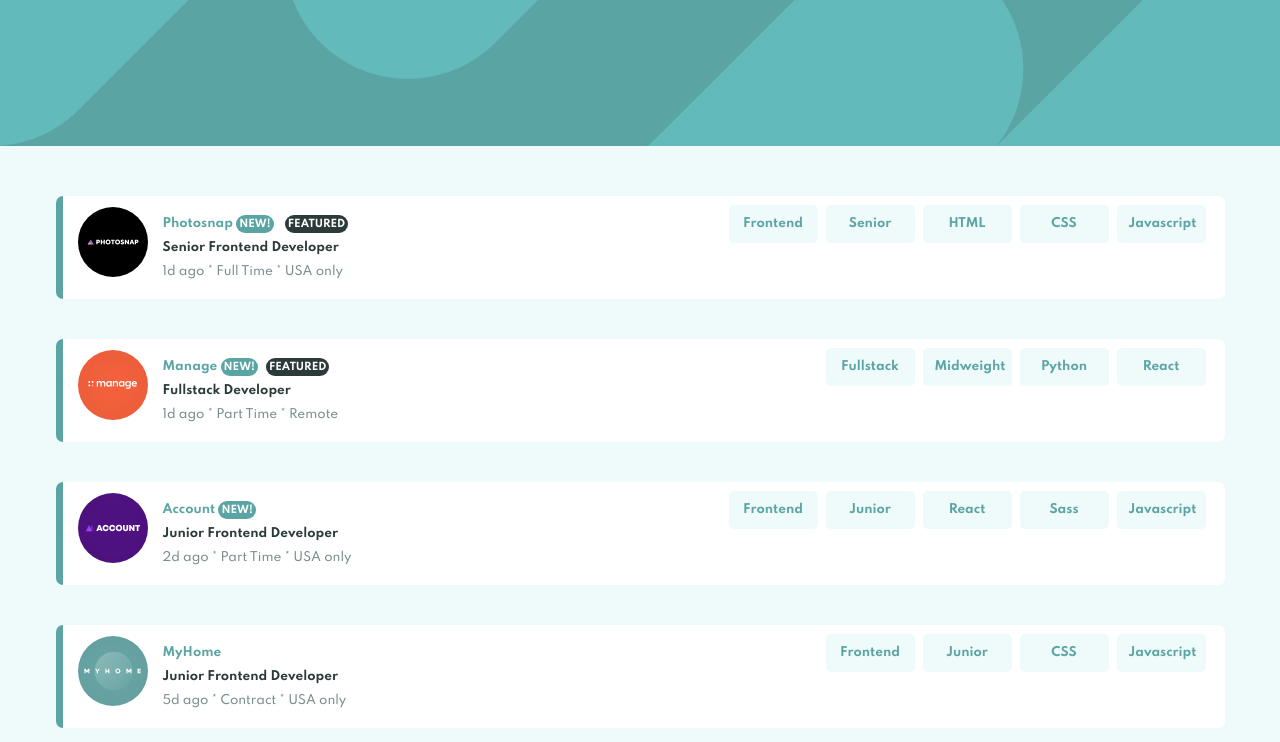
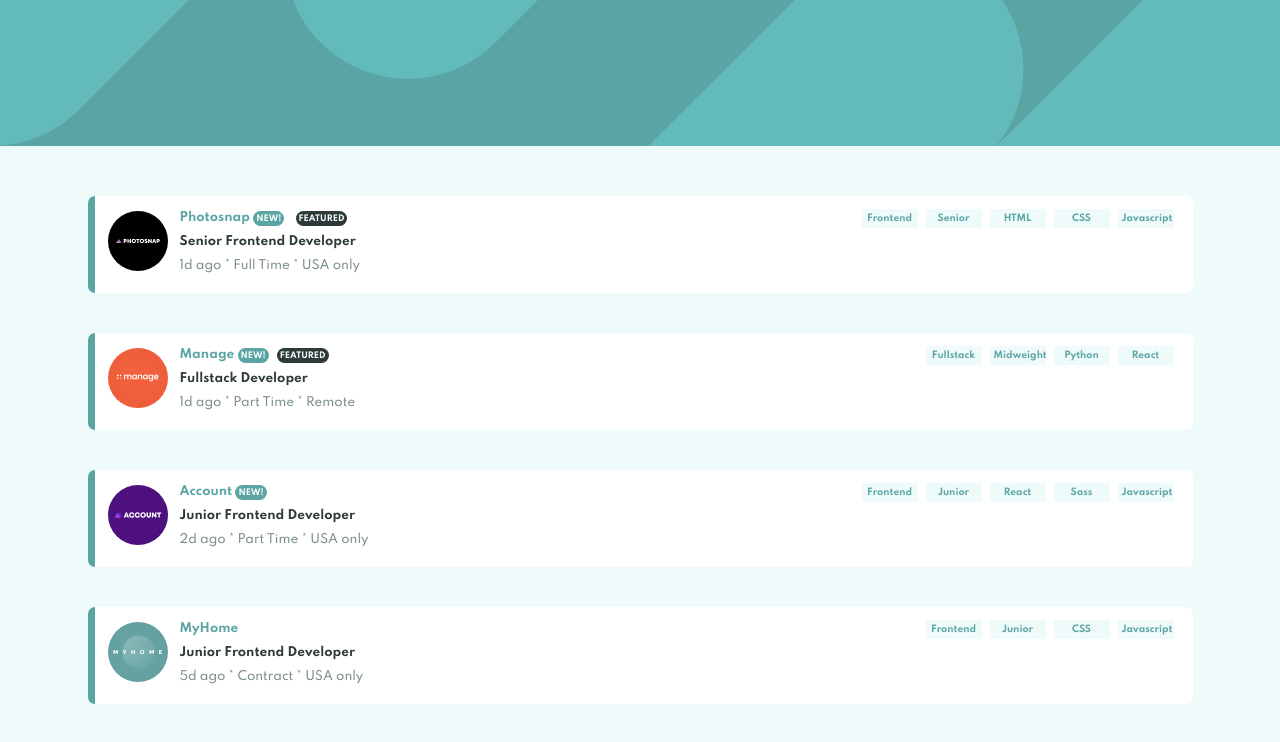
Before and after one commit to KenSparks-Dev/job-listinings, a plain HTML site: page index.html in a window 1280 px wide. Shown: the top 742 px of the page. Drawn offline with Linux system fonts and the light colour scheme; files whose address does not match are found by name.

Commit message:
most recent changes

```diff
--- a/css/listings.scss
+++ b/css/listings.scss
@@ -1,4 +1,4 @@
-@import 'variables';
+@import "variables";
 
 * {
   padding: 0;
@@ -104,9 +104,8 @@
   .listing {
     display: flex;
     flex-direction: row;
-
     font-size: 12px;
-    width: 90%;
+    width: 85%;
     padding: 5px;
     margin: auto;
     margin-bottom: 40px;
@@ -117,18 +116,18 @@
 
     &__img {
       position: absolute;
-      margin-top: 6px;
-      margin-left: 10px;
-      width: 70px;
-      height: 70px;
+      margin-top: 10px;
+      margin-left: 8px;
+      width: 60px;
+      height: 60px;
     }
 
     &__details {
-      flex: 1;
       padding-top: 5px;
-      padding-left: 90px;
+      padding-left: 75px;
       display: flex;
       flex-direction: column;
+      width: 60%;
     }
 
     &__details p {
@@ -149,7 +148,7 @@
       text-align: center;
       width: 55px;
       height: 15px;
-      font-size: 10px;
+      font-size: 8px;
     }
 
     &__featured {
@@ -161,7 +160,7 @@
       text-align: center;
       width: 65px;
       height: 10px;
-      font-size: 10px;
+      font-size: 8px;
     }
 
     &__job {
@@ -180,10 +179,10 @@
     }
 
     &__skills {
-      flex: 2;
       display: flex;
       flex-direction: row;
       justify-content: flex-end;
+      width: 100%;
       padding-right: 10px;
     }
 
@@ -191,23 +190,26 @@
       margin: 4px;
       list-style: none;
       background-color: $skill-bg-color;
-      width: 65px;
-      padding: 12px;
+      width: 48px;
+      padding: 4px;
       text-align: center;
-      border-radius: 5px;
+      border-radius: 2px;
       text-transform: capitalize;
       color: $skill-font-color;
       font-weight: 600;
-      font-size: 12px;
+      font-size: 9px;
     }
   }
 }
 
 // Large devices (desktops, 1024px and up)
-@media (min-width: 1024px) {}
+@media (min-width: 1024px) {
+}
 
 // XL devices (large desktops, 1200px and up)
-@media (min-width: 1200px) {}
+@media (min-width: 1200px) {
+}
 
 // XXL devices (large desktops, 1200px and up)
-@media (min-width: 1500px) {}
+@media (min-width: 1500px) {
+}
--- a/css/variables.scss
+++ b/css/variables.scss
@@ -1,4 +1,5 @@
-$listing-font:'Spartan', sans-serif;
+$listing-font:'Spartan',
+sans-serif;
 $body-bg-Color:#EFFAFA;
 $new-color:#5BA4A4;
 $company-color:#5BA4A4;
```
Also changed, not shown: css/listings.css, 2 other files.
